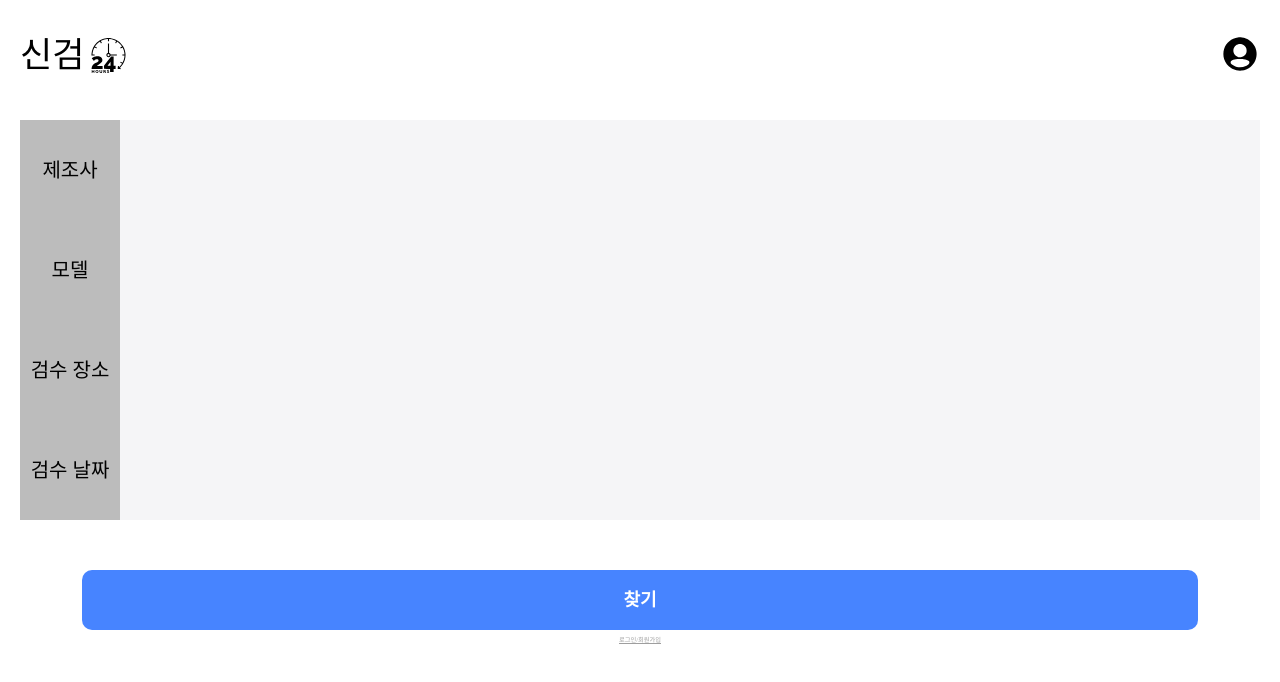
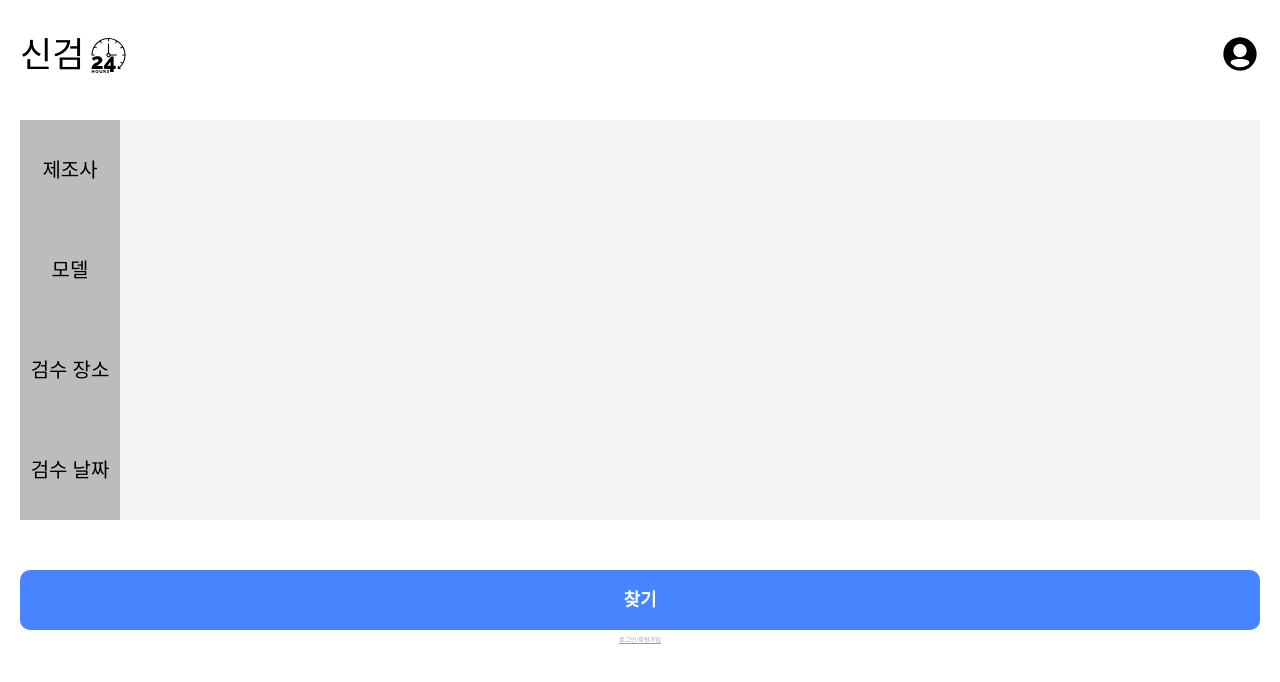
Before and after one commit to KEBBootCamp/Frontend, a React (Vite) app: page / in a window 1280 px wide. Shown: the top 682 px of the page. Built offline with nearby package versions, Linux system fonts and the light colour scheme.

Commit message:
fix: Home페이지 버튼 UI 수정

```diff
--- a/src/pages/Home.jsx
+++ b/src/pages/Home.jsx
@@ -71,13 +71,16 @@ const LeftDropDown = styled.div`
     background-color: #bcbcbc;
 `;
 
-const ButtonWrapper = styled.button`
+const ButtonWrapper = styled.div`
     width: 100%;
 
+    display: flex;
+    flex-direction: column;
+    align-items: center;
     margin-top: 5rem;
 `;
 const FindButton = styled.button`
-    width: 90%;
+    width: 100%;
     height: 6rem;
 
     font-weight: 600;
@@ -91,7 +94,6 @@ const FindButton = styled.button`
 `;
 
 const LoginBox = styled.button`
-    width: 50%;
     height: 2rem;
 
     color: rgb(158, 158, 158);
```
